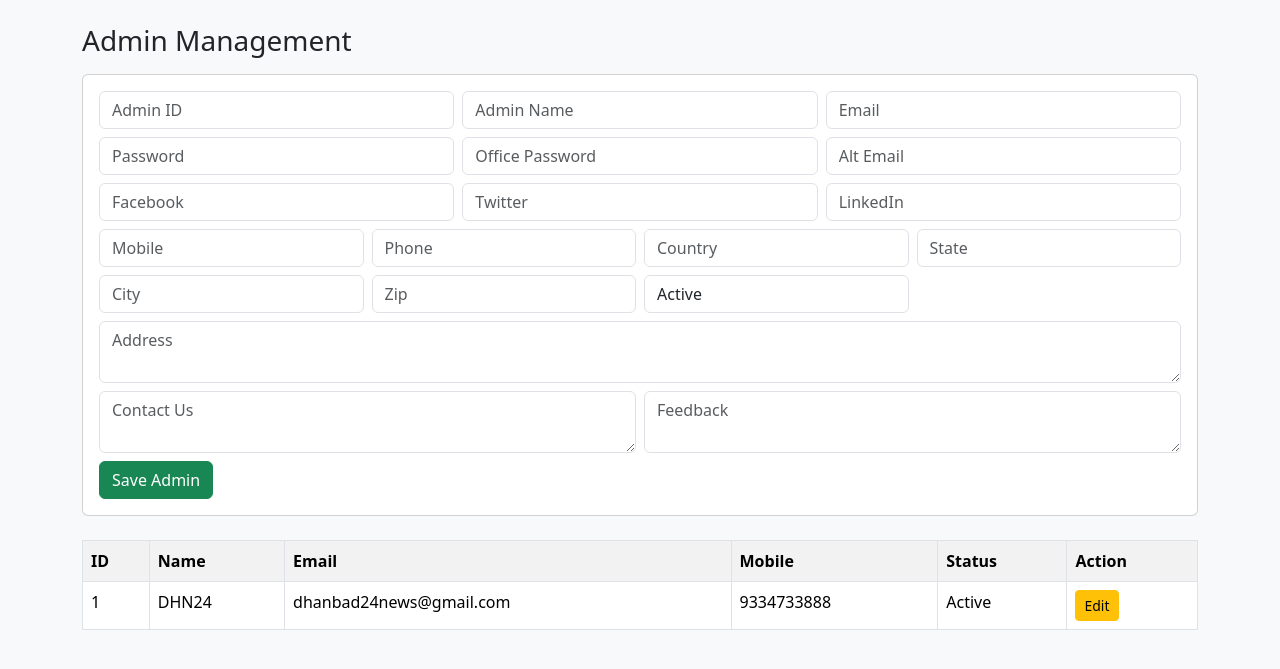
After one commit to kumarbaski96/dhn24, a PHP site: page /admin_details.php in a window 1280 px wide. The commit adds this page. Shown: the top 669 px of the page. Run offline with PHP 8.4, Linux system fonts and the light colour scheme; data comes from the database, SQL or seed files in the repository.

Commit message:
first commit3

```diff
--- a/admin_dashboard.php
+++ b/admin_dashboard.php
@@ -41,6 +41,7 @@ $newsResult = $conn->query("SELECT * FROM news ORDER BY id DESC LIMIT 10");
         <div class="col-md-2 sidebar p-3">
             <h4 class="text-center">Admin Panel</h4>
             <hr>
+            <a href="admin_details.php">Manage Admin details</a>
             <a href="show_news.php">Manage News</a>
             <a href="manage_about.php">Manage About</a>
             <a href="manage_servises.php">Manage Services</a>
--- /dev/null
+++ b/admin_details.php
@@ -0,0 +1,159 @@
+<?php
+include 'conn.php';
+$msg = "";
+
+/* ================= ADD / UPDATE ================= */
+if (isset($_POST['save'])) {
+
+    $id = $_POST['id'];
+    $admin_id = $_POST['admin_id'];
+    $admin_name = $_POST['admin_name'];
+    $email = $_POST['email'];
+    $password = $_POST['password'];
+    $off_password = $_POST['off_password'];
+    $alt_email = $_POST['alt_email'];
+    $facebook = $_POST['facebook'];
+    $twitter = $_POST['twitter'];
+    $linked_in = $_POST['linked_in'];
+    $mobile_no = $_POST['mobile_no'];
+    $phone_no = $_POST['phone_no'];
+    $address = $_POST['address'];
+    $country = $_POST['country'];
+    $state = $_POST['state'];
+    $city = $_POST['city'];
+    $zip = $_POST['zip'];
+    $status = $_POST['status'];
+    $contactus = $_POST['contactus'];
+    $feedback = $_POST['feedback'];
+
+    if ($id == "") {
+        // INSERT
+        $sql = "INSERT INTO admin
+        (admin_id, admin_name, email, password, off_password, alt_email, facebook, twitter, linked_in, mobile_no, phone_no, address, country, state, city, zip, status, add_date, contactus, feedback)
+        VALUES
+        ('$admin_id','$admin_name','$email','$password','$off_password','$alt_email','$facebook','$twitter','$linked_in','$mobile_no','$phone_no','$address','$country','$state','$city','$zip','$status',CURDATE(),'$contactus','$feedback')";
+        $conn->query($sql);
+        $msg = "Admin added successfully";
+    } else {
+        // UPDATE
+        $sql = "UPDATE admin SET
+            admin_id='$admin_id',
+            admin_name='$admin_name',
+            email='$email',
+            password='$password',
+            off_password='$off_password',
+            alt_email='$alt_email',
+            facebook='$facebook',
+            twitter='$twitter',
+            linked_in='$linked_in',
+            mobile_no='$mobile_no',
+            phone_no='$phone_no',
+            address='$address',
+            country='$country',
+            state='$state',
+            city='$city',
+            zip='$zip',
+            status='$status',
+            contactus='$contactus',
+            feedback='$feedback'
+            WHERE id='$id'";
+        $conn->query($sql);
+        $msg = "Admin updated successfully";
+    }
+}
+
+/* ================= EDIT FETCH ================= */
+$editData = [];
+if (isset($_GET['edit'])) {
+    $id = $_GET['edit'];
+    $editData = mysqli_fetch_assoc(mysqli_query($conn, "SELECT * FROM admin WHERE id='$id'"));
+}
+
+/* ================= FETCH ALL ================= */
+$result = mysqli_query($conn, "SELECT * FROM admin ORDER BY id DESC");
+?>
+<!DOCTYPE html>
+<html>
+<head>
+    <title>Admin Management</title>
+    <link href="https://cdn.jsdelivr.net/npm/bootstrap@5.3.2/dist/css/bootstrap.min.css" rel="stylesheet">
+</head>
+<body class="bg-light">
+
+<div class="container mt-4">
+    <h3 class="mb-3">Admin Management</h3>
+
+    <?php if ($msg) { ?>
+        <div class="alert alert-success"><?= $msg ?></div>
+    <?php } ?>
+
+    <!-- ADD / EDIT FORM -->
+    <div class="card p-3 mb-4">
+        <form method="post">
+            <input type="hidden" name="id" value="<?= $editData['id'] ?? '' ?>">
+
+            <div class="row g-2">
+                <div class="col-md-4"><input name="admin_id" class="form-control" placeholder="Admin ID" value="<?= $editData['admin_id'] ?? '' ?>"></div>
+                <div class="col-md-4"><input name="admin_name" class="form-control" placeholder="Admin Name" value="<?= $editData['admin_name'] ?? '' ?>"></div>
+                <div class="col-md-4"><input name="email" class="form-control" placeholder="Email" value="<?= $editData['email'] ?? '' ?>"></div>
+
+                <div class="col-md-4"><input name="password" class="form-control" placeholder="Password" value="<?= $editData['password'] ?? '' ?>"></div>
+                <div class="col-md-4"><input name="off_password" class="form-control" placeholder="Office Password" value="<?= $editData['off_password'] ?? '' ?>"></div>
+                <div class="col-md-4"><input name="alt_email" class="form-control" placeholder="Alt Email" value="<?= $editData['alt_email'] ?? '' ?>"></div>
+
+                <div class="col-md-4"><input name="facebook" class="form-control" placeholder="Facebook" value="<?= $editData['facebook'] ?? '' ?>"></div>
+                <div class="col-md-4"><input name="twitter" class="form-control" placeholder="Twitter" value="<?= $editData['twitter'] ?? '' ?>"></div>
+                <div class="col-md-4"><input name="linked_in" class="form-control" placeholder="LinkedIn" value="<?= $editData['linked_in'] ?? '' ?>"></div>
+
+                <div class="col-md-3"><input name="mobile_no" class="form-control" placeholder="Mobile" value="<?= $editData['mobile_no'] ?? '' ?>"></div>
+                <div class="col-md-3"><input name="phone_no" class="form-control" placeholder="Phone" value="<?= $editData['phone_no'] ?? '' ?>"></div>
+                <div class="col-md-3"><input name="country" class="form-control" placeholder="Country" value="<?= $editData['country'] ?? '' ?>"></div>
+                <div class="col-md-3"><input name="state" class="form-control" placeholder="State" value="<?= $editData['state'] ?? '' ?>"></div>
+
+                <div class="col-md-3"><input name="city" class="form-control" placeholder="City" value="<?= $editData['city'] ?? '' ?>"></div>
+                <div class="col-md-3"><input name="zip" class="form-control" placeholder="Zip" value="<?= $editData['zip'] ?? '' ?>"></div>
+                <div class="col-md-3">
+                    <select name="status" class="form-control">
+                        <option value="1" <?= (isset($editData['status']) && $editData['status']==1)?'selected':'' ?>>Active</option>
+                        <option value="0" <?= (isset($editData['status']) && $editData['status']==0)?'selected':'' ?>>Inactive</option>
+                    </select>
+                </div>
+
+                <div class="col-md-12"><textarea name="address" class="form-control" placeholder="Address"><?= $editData['address'] ?? '' ?></textarea></div>
+                <div class="col-md-6"><textarea name="contactus" class="form-control" placeholder="Contact Us"><?= $editData['contactus'] ?? '' ?></textarea></div>
+                <div class="col-md-6"><textarea name="feedback" class="form-control" placeholder="Feedback"><?= $editData['feedback'] ?? '' ?></textarea></div>
+
+                <div class="col-md-12 mt-2">
+                    <button name="save" class="btn btn-success">Save Admin</button>
+                </div>
+            </div>
+        </form>
+    </div>
+
+    <!-- SHOW TABLE -->
+    <table class="table table-bordered table-striped">
+        <tr>
+            <th>ID</th>
+            <th>Name</th>
+            <th>Email</th>
+            <th>Mobile</th>
+            <th>Status</th>
+            <th>Action</th>
+        </tr>
+        <?php while ($row = mysqli_fetch_assoc($result)) { ?>
+        <tr>
+            <td><?= $row['id'] ?></td>
+            <td><?= $row['admin_name'] ?></td>
+            <td><?= $row['email'] ?></td>
+            <td><?= $row['mobile_no'] ?></td>
+            <td><?= $row['status'] ? 'Active' : 'Inactive' ?></td>
+            <td>
+                <a href="?edit=<?= $row['id'] ?>" class="btn btn-sm btn-warning">Edit</a>
+            </td>
+        </tr>
+        <?php } ?>
+    </table>
+</div>
+
+</body>
+</html>
--- a/logout.php
+++ b/logout.php
@@ -25,5 +25,5 @@ if (ini_get("session.use_cookies")) {
 header("Cache-Control: no-store, no-cache, must-revalidate, max-age=0");
 header("Pragma: no-cache");
 
-header("Location: signup_login.php");
+header("Location: logout.php");
 exit;
```
Also changed, not shown: contact.php (+6 -6 lines).
